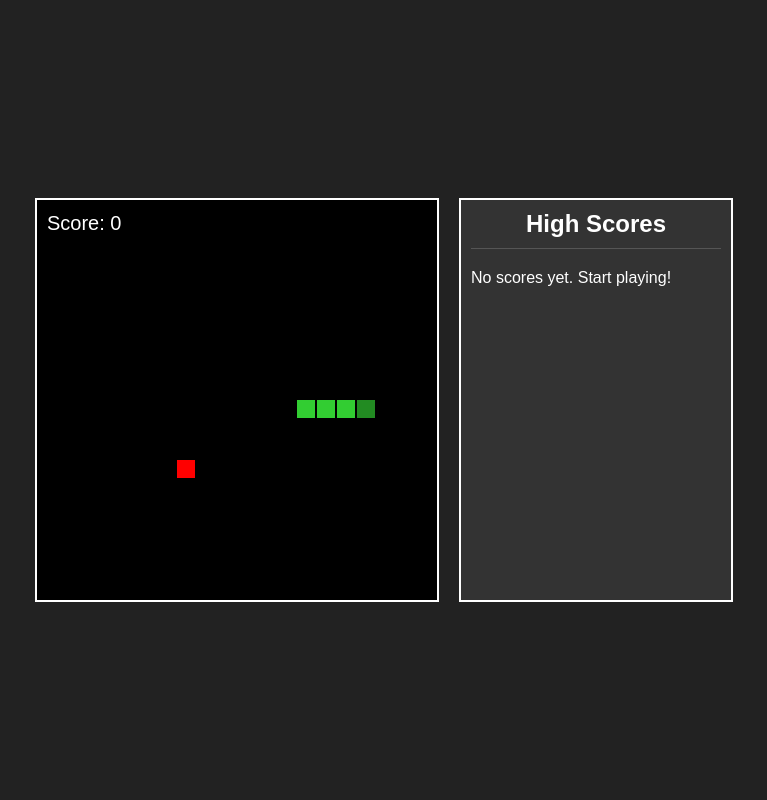
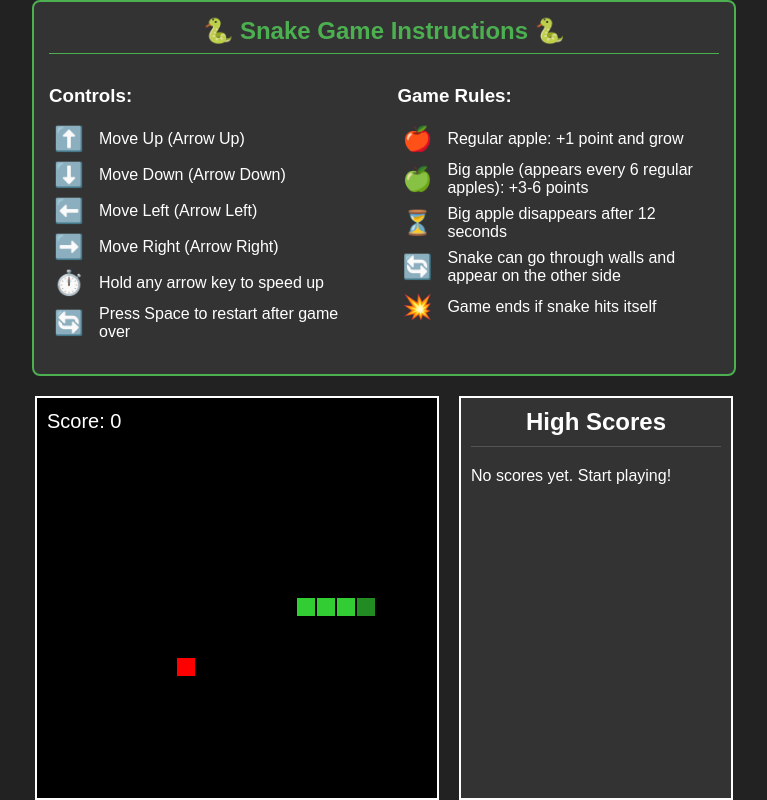
Before and after one commit to radikh/snake, a website built with Parcel: page index.html in a window 1280 px wide. Shown: the whole page, without its empty margins (256-1023 px from the left). Built offline with nearby package versions, Linux system fonts and the light colour scheme.

Commit message:
Add instructions

```diff
--- a/index.html
+++ b/index.html
@@ -9,11 +9,13 @@
             margin: 0;
             padding: 0;
             display: flex;
+            flex-direction: column;
             justify-content: center;
             align-items: center;
-            height: 100vh;
+            min-height: 100vh;
             background-color: #222;
             font-family: Arial, sans-serif;
+            color: white;
         }
         .game-container {
             display: flex;
@@ -56,9 +58,106 @@
             font-size: 0.8em;
             color: #AAA;
         }
+        .game-info {
+            background-color: #333;
+            border: 2px solid #4CAF50;
+            border-radius: 8px;
+            width: 670px;
+            margin-bottom: 20px;
+            padding: 15px;
+        }
+        .game-info h2 {
+            text-align: center;
+            margin-top: 0;
+            color: #4CAF50;
+            border-bottom: 1px solid #4CAF50;
+            padding-bottom: 8px;
+            margin-bottom: 12px;
+        }
+        .info-section {
+            display: flex;
+            justify-content: space-between;
+            margin-bottom: 10px;
+        }
+        .controls, .gameplay {
+            width: 48%;
+        }
+        .info-row {
+            display: flex;
+            align-items: center;
+            margin-bottom: 8px;
+        }
+        .icon {
+            font-size: 1.5em;
+            width: 40px;
+            text-align: center;
+            margin-right: 10px;
+            color: #FFA500;
+        }
+        .description {
+            flex: 1;
+        }
+        .gameplay .info-row .icon {
+            color: #FF6666;
+        }
     </style>
 </head>
 <body>
+    <div class="game-info">
+        <h2>🐍 Snake Game Instructions 🐍</h2>
+        <div class="info-section">
+            <div class="controls">
+                <h3>Controls:</h3>
+                <div class="info-row">
+                    <div class="icon">⬆️</div>
+                    <div class="description">Move Up (Arrow Up)</div>
+                </div>
+                <div class="info-row">
+                    <div class="icon">⬇️</div>
+                    <div class="description">Move Down (Arrow Down)</div>
+                </div>
+                <div class="info-row">
+                    <div class="icon">⬅️</div>
+                    <div class="description">Move Left (Arrow Left)</div>
+                </div>
+                <div class="info-row">
+                    <div class="icon">➡️</div>
+                    <div class="description">Move Right (Arrow Right)</div>
+                </div>
+                <div class="info-row">
+                    <div class="icon">⏱️</div>
+                    <div class="description">Hold any arrow key to speed up</div>
+                </div>
+                <div class="info-row">
+                    <div class="icon">🔄</div>
+                    <div class="description">Press Space to restart after game over</div>
+                </div>
+            </div>
+            <div class="gameplay">
+                <h3>Game Rules:</h3>
+                <div class="info-row">
+                    <div class="icon">🍎</div>
+                    <div class="description">Regular apple: +1 point and grow</div>
+                </div>
+                <div class="info-row">
+                    <div class="icon">🍏</div>
+                    <div class="description">Big apple (appears every 6 regular apples): +3-6 points</div>
+                </div>
+                <div class="info-row">
+                    <div class="icon">⏳</div>
+                    <div class="description">Big apple disappears after 12 seconds</div>
+                </div>
+                <div class="info-row">
+                    <div class="icon">🔄</div>
+                    <div class="description">Snake can go through walls and appear on the other side</div>
+                </div>
+                <div class="info-row">
+                    <div class="icon">💥</div>
+                    <div class="description">Game ends if snake hits itself</div>
+                </div>
+            </div>
+        </div>
+    </div>
     <div class="game-container">
         <canvas id="gameCanvas" width="400" height="400"></canvas>
         <div class="high-scores">
```
